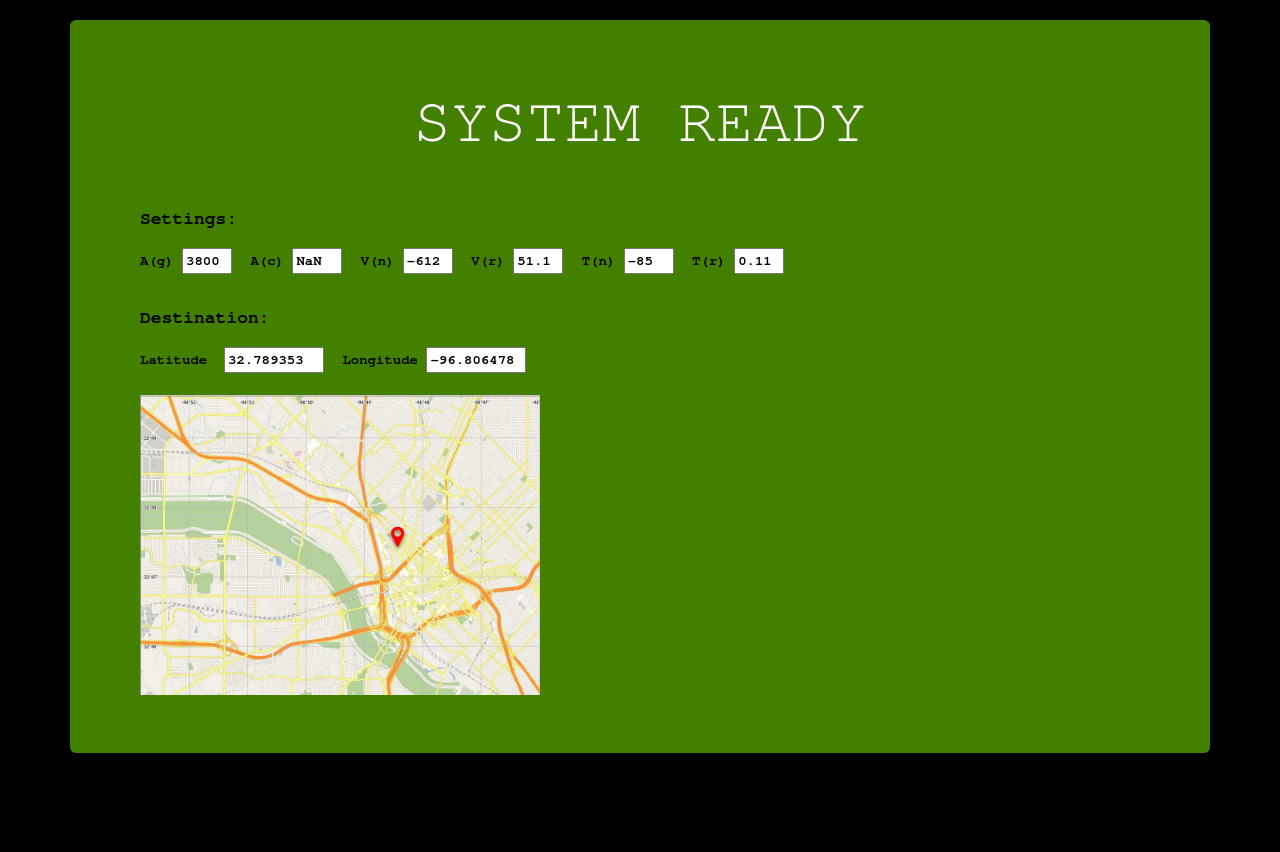
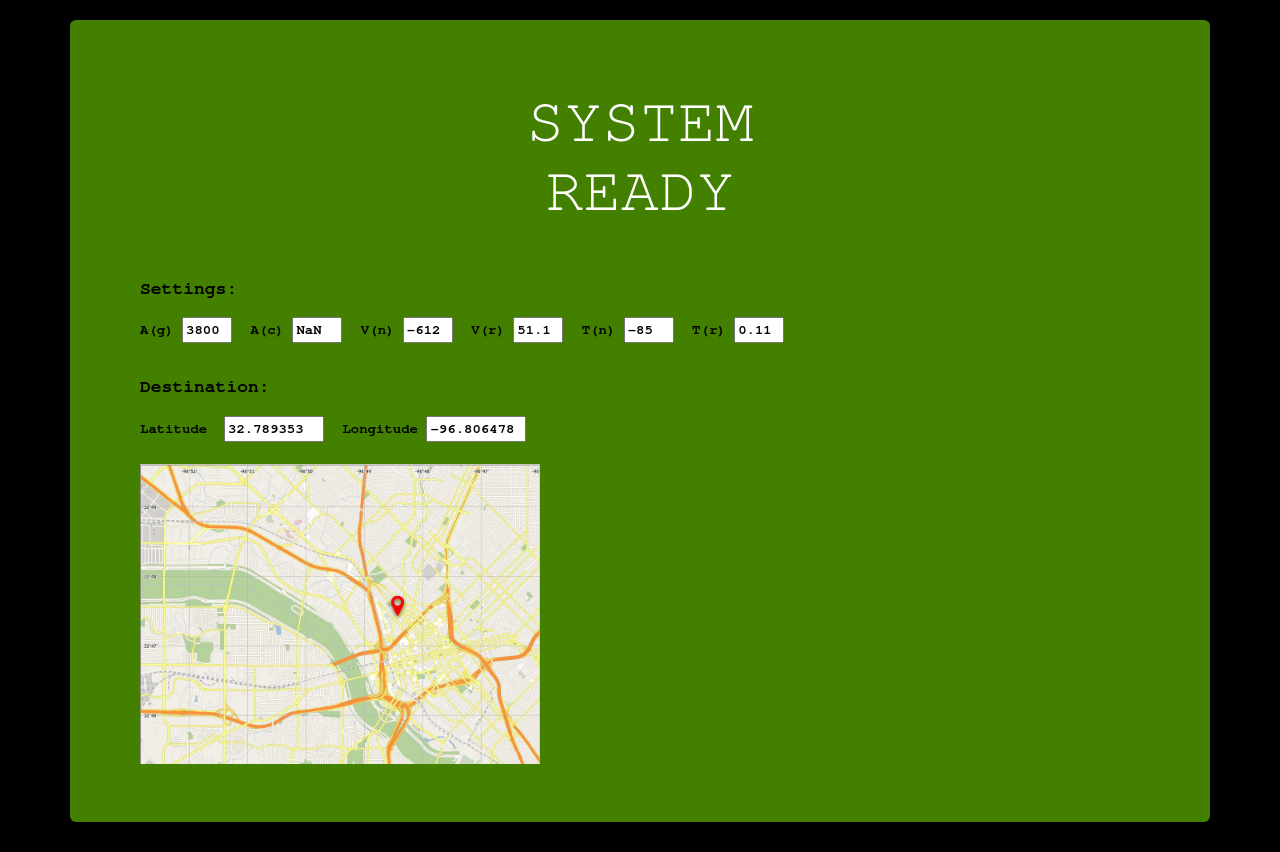
Before and after one commit to finerrecliner/finerrecliner.github.io, a plain HTML site: page backpackfilm/after.html in a window 1280 px wide. Before the commit the page ends 800 px from the top, so only its background shows below. Drawn offline with nearby package versions, Linux system fonts and the light colour scheme.

Commit message:
Add files via upload

```diff
--- a/backpackfilm/after.html
+++ b/backpackfilm/after.html
@@ -76,7 +76,7 @@
     <div class="container">
     <br>
       <div class="jumbotron">
-        <h1 class="text-center" id="main">SYSTEM READY</h1>
+        <h1 class="text-center" id="main">SYSTEM<br>READY</h1>
 		<br><br>
         <form>
         <label class="hdr">Settings:</label>
```
Also changed, not shown: backpackfilm/ready.html (+1 -1 lines).
